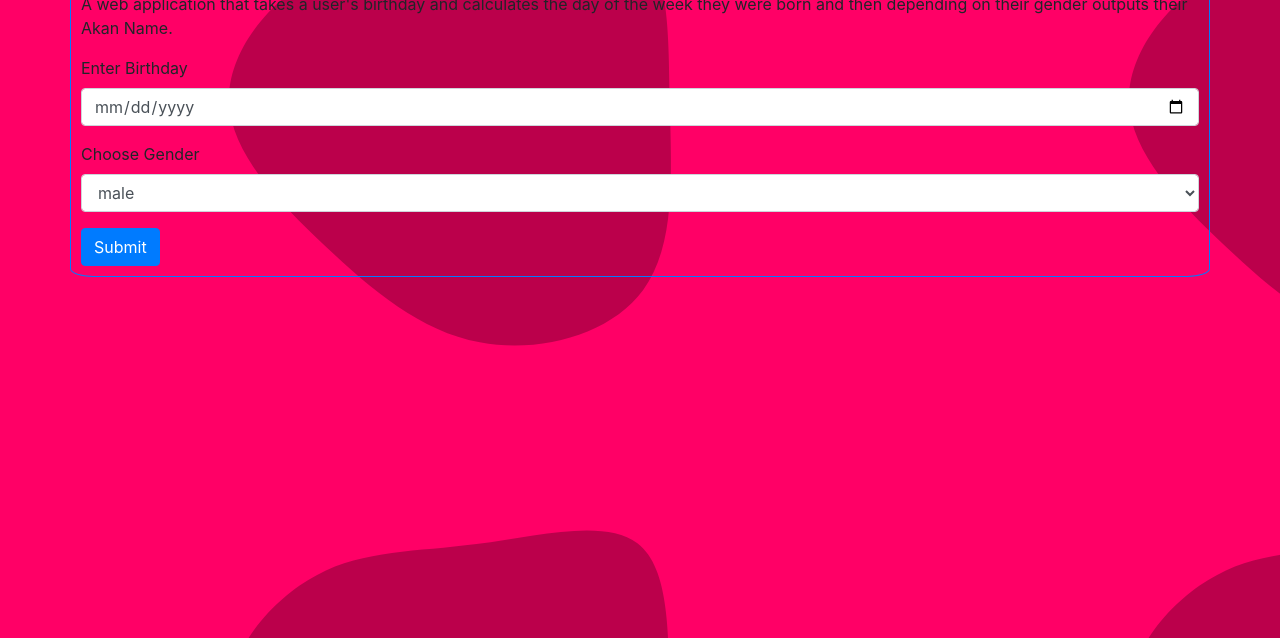
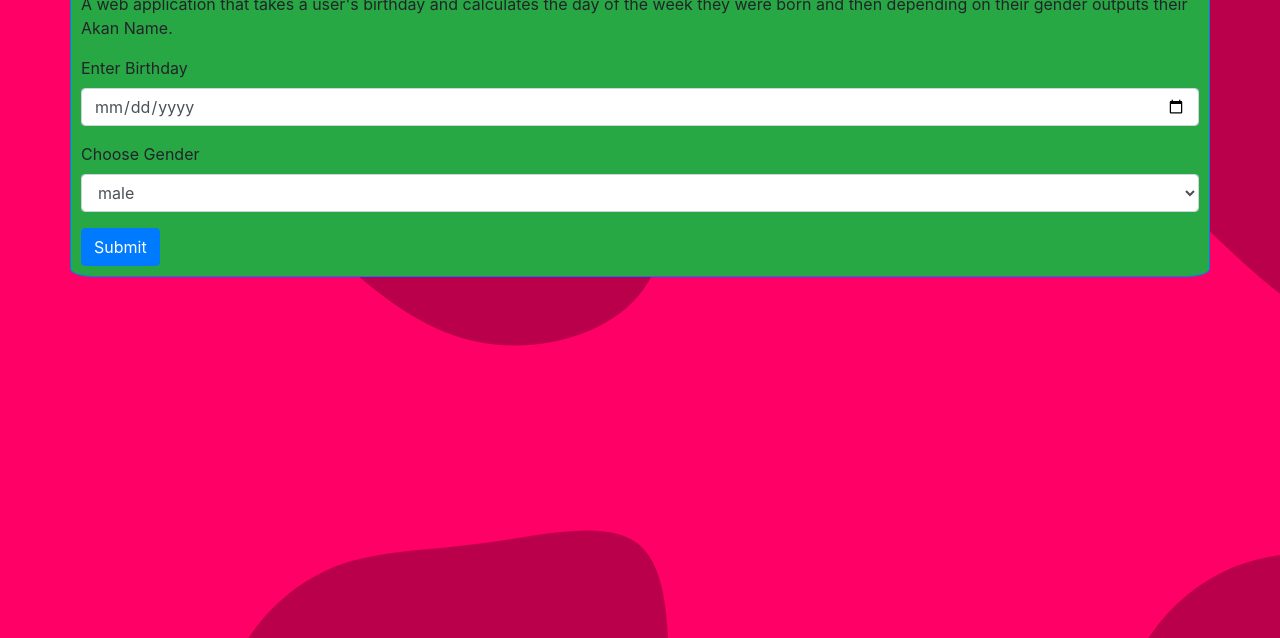
Before and after one commit to C-ollo/AkanaName, a plain HTML site: page index.html in a window 1280 px wide. Shown: the part 162-800 px from the top of the page. Drawn offline with nearby package versions, Linux system fonts and the light colour scheme.

Commit message:
styling div

```diff
--- a/index.html
+++ b/index.html
@@ -15,7 +15,7 @@
     background-image: url( 'Images/blob-haikei.svg' );
   }
     </style>
-  <div class="container border border-primary ">
+  <div class="container border border-primary bg-gradient bg-primary bg-success">
 
     <h1 class="display-1">Akan Name generator</h1>
     <p>A web application that takes a user's birthday and calculates the day of the week they were born and then depending on their gender outputs their Akan Name. </p>
```
